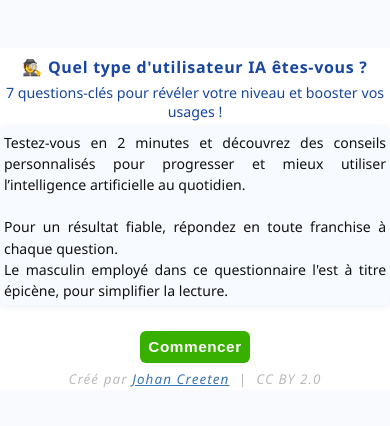
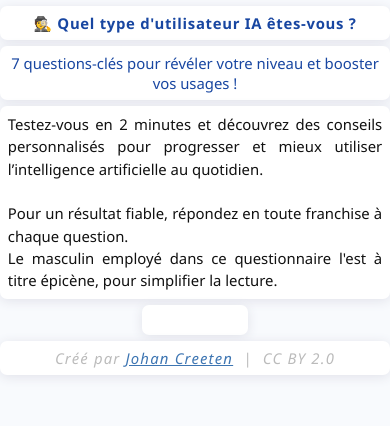
Before and after one commit to johancreeten/questionnaire_IA, a plain HTML site: page index.html in a window 390 px wide. Drawn offline with Linux system fonts and the light colour scheme.

Commit message:
Update style.css

```diff
--- a/style.css
+++ b/style.css
@@ -240,12 +240,43 @@ button:disabled,
   margin-bottom: 34px !important;
 }
 
+/* --- Scrollbar --- */
+::-webkit-scrollbar {
+  width: 11px; background: #f3f3fb;
+}
+::-webkit-scrollbar-thumb {
+  background: #e3e9f5; border-radius: 7px;
+}
+
+/* -------------------------------------------- */
+/* --------- VERSION MOBILE HARMONISÉE -------- */
+/* -------------------------------------------- */
+
+/* Container harmonisé sur mobile */
 @media (max-width: 900px) {
+  body {
+    background: #f8fafd;
+  }
   #app {
-    max-width: 99vw;
-    padding: 18px 2vw 16px 2vw;
-    min-height: unset;
-    box-shadow: 0 1px 12px #d4d7e2b7;
+    max-width: 100vw;
+    margin: 0 auto;
+    padding: 0;
+    background: transparent;
+    box-shadow: none;
+    border-radius: 0;
+  }
+  #app > *:not(#result) {
+    background: #fff;
+    border-radius: 15px;
+    box-shadow: 0 2px 12px #e1e2ea;
+    max-width: 700px;
+    margin: 18px auto 0 auto !important;
+    padding: 24px 5vw 20px 5vw;
+    min-width: 0;
+  }
+  #result {
+    margin-top: 16px;
+    margin-bottom: 0;
   }
   .question-illustration {
     width: 100%;
@@ -256,20 +287,20 @@ button:disabled,
     border-radius: 13px;
   }
   h1 {
-    font-size: 1.25em;
-    margin: 20px 0 10px 0;
+    font-size: 1.22em;
+    margin: 18px 0 8px 0;
   }
   .subtitle {
-    font-size: 1.05em;
+    font-size: 1.04em;
     margin-bottom: 14px;
   }
   .entry-content {
-    padding: 14px 3vw 11px 3vw;
+    padding: 14px 2vw 11px 2vw;
     font-size: 0.98em;
     border-radius: 10px;
   }
   .question-text {
-    font-size: 1.09em;
+    font-size: 1.08em;
     margin-bottom: 18px;
   }
   .choice-block {
@@ -292,12 +323,11 @@ button:disabled,
 }
 
 @media (max-width: 650px) {
-  #app {
-    max-width: 100vw;
-    padding: 9px 0vw 7px 0vw;
-    min-height: unset;
-    border-radius: 0;
-    box-shadow: none;
+  #app > *:not(#result) {
+    border-radius: 10px;
+    padding: 13px 3vw 10px 3vw;
+    margin-top: 10px !important;
+    font-size: 0.95em;
   }
   .question-illustration {
     border-radius: 7px;
@@ -305,7 +335,7 @@ button:disabled,
     box-shadow: 0 1px 4px #d7dde6a5;
   }
   h1 {
-    font-size: 1.1em;
+    font-size: 1.09em;
     margin: 11px 0 7px 0;
   }
   .subtitle {
@@ -349,12 +379,11 @@ button:disabled,
 }
 
 @media (max-width: 500px) {
-  #app {
-    max-width: 100vw;
-    padding: 2px 0vw 2px 0vw;
-    min-height: unset;
-    border-radius: 0;
-    box-shadow: none;
+  #app > *:not(#result) {
+    border-radius: 7px;
+    padding: 7px 2vw 7px 2vw;
+    margin-top: 6px !important;
+    font-size: 0.93em;
   }
   .question-illustration {
     border-radius: 7px;
@@ -362,7 +391,7 @@ button:disabled,
     box-shadow: 0 1px 4px #d7dde6a5;
   }
   h1 {
-    font-size: 1em;
+    font-size: 0.99em;
     margin: 6px 0 5px 0;
   }
   .subtitle {
```
